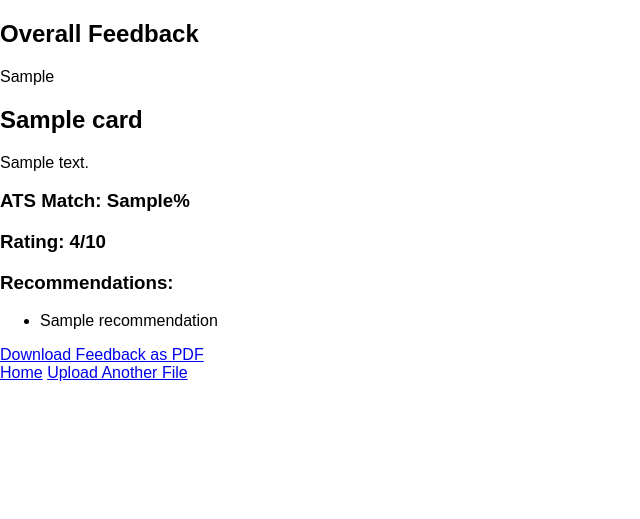
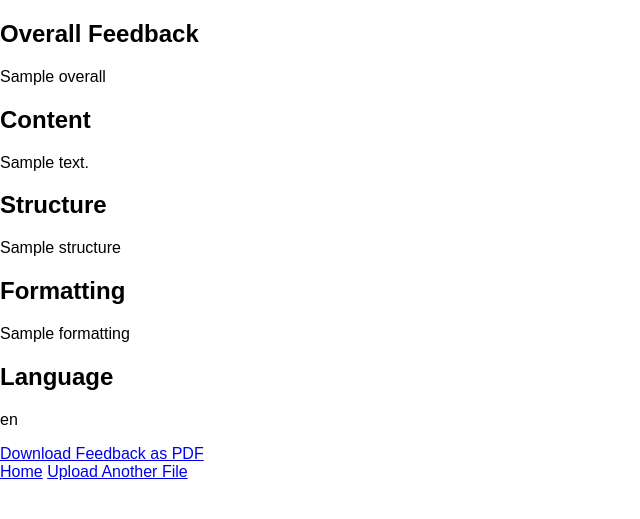
Before and after one commit to bamideletewogbade/genaiq, a Flask app: template backend/templates/feedback_page.html in a window 1280 px wide. Shown: the part 120-639 px from the top of the page, without its empty margins (0-640 px from the left). Run offline with Flask 2, Linux system fonts and the light colour scheme; the template is opened without the code that fills it: most values are stand-ins (such as "Sample title", 1, 10 or a date in 2020); parts of the project's set-up code (start-up, migrations or seed data) failed here and were passed over.

Commit message:
bout to switch shells

```diff
--- a/backend/app.py
+++ b/backend/app.py
@@ -128,22 +128,20 @@ def get_feedback_page():
 
         # Process the file using AI service
         logger.info("Calling AI service to process the file")
-        raw_response = process_file(file_uri)
-        logger.info(f"Raw AI service response: {raw_response}")
-
-        # # Generate PDF from the feedback
-        # feedback_html = render_template('feedback_page.html', analysis_result=analysis_result)
-        # pdf_filename = f"{os.path.splitext(filename)[0]}_feedback.pdf"
-        # pdf_filepath = os.path.join(app.config['PDF_FOLDER'], pdf_filename)
-        # pdfkit.from_string(feedback_html, pdf_filepath)
-        # logger.info(f"Generated PDF: {pdf_filepath}")
-
-        # # Store the PDF path in session
-        # session['pdf_filepath'] = pdf_filepath
-        analysis_result = {}
+        try:
 
 
-        return render_template('feedback_page.html', raw_response=analysis_result), 200
+            analysis_result = process_file(file_uri)
+            print("Analysis result" + str(analysis_result))
+        except Exception as e:
+            logger.error(f"Error calling AI service: {e}")
+            return jsonify({'error': 'Error calling AI service'}), 500
+
+        # if 'error' in analysis_result:
+        #     logger.error(f"Error in AI response: {analysis_result['error']}")
+        #     return render_template('error_page.html', error=analysis_result['error'], raw_response=analysis_result.get('raw_response')), 500
+
+        return render_template('feedback_page.html', analysis_result=analysis_result), 200
 
     except Exception as e:
         logger.error(f"Error in feedback page: {e}")
--- a/backend/templates/feedback_page.html
+++ b/backend/templates/feedback_page.html
@@ -1,6 +1,5 @@
 <!DOCTYPE html>
 <html lang="en">
-
 <head>
     <meta charset="UTF-8">
     <meta name="viewport" content="width=device-width, initial-scale=1.0">
@@ -8,7 +7,6 @@
     <title>Feedback - Document Analysis</title>
     <link rel="stylesheet" href="{{ url_for('static', filename='styles.css') }}">
 </head>
-
 <body>
     <header>
         <h1>Feedback</h1>
@@ -17,23 +15,28 @@
     <main>
         <section aria-labelledby="overall-feedback">
             <h2 id="overall-feedback">Overall Feedback</h2>
-            <p>{{ analysis_result.overall_feedback }}</p>
+            <p>{{ analysis_result.overall }}</p>
         </section>
 
-        {% for card in analysis_result.feedback_cards %}
-        <section aria-labelledby="{{ card.title|lower }}-feedback">
-            <h2 id="{{ card.title|lower }}-feedback">{{ card.title }}</h2>
-            <p>{{ card.description }}</p>
-            <h3>ATS Match: {{ card.ats_match }}%</h3>
-            <h3>Rating: {{ card.rating }}/10</h3>
-            <h3>Recommendations:</h3>
-            <ul>
-                {% for recommendation in card.recommendations %}
-                <li>{{ recommendation }}</li>
-                {% endfor %}
-            </ul>
+        <section aria-labelledby="content-feedback">
+            <h2 id="content-feedback">Content</h2>
+            <p>{{ analysis_result.content }}</p>
         </section>
-        {% endfor %}
+
+        <section aria-labelledby="structure-feedback">
+            <h2 id="structure-feedback">Structure</h2>
+            <p>{{ analysis_result.structure }}</p>
+        </section>
+
+        <section aria-labelledby="formatting-feedback">
+            <h2 id="formatting-feedback">Formatting</h2>
+            <p>{{ analysis_result.formatting }}</p>
+        </section>
+
+        <section aria-labelledby="language-feedback">
+            <h2 id="language-feedback">Language</h2>
+            <p>{{ analysis_result.language }}</p>
+        </section>
 
         <a href="{{ pdf_url }}" download>Download Feedback as PDF</a>
     </main>
@@ -45,5 +48,4 @@
         </nav>
     </footer>
 </body>
-
 </html>
```
Also changed, not shown: backend/ai_service.py (+1 -35 lines).
